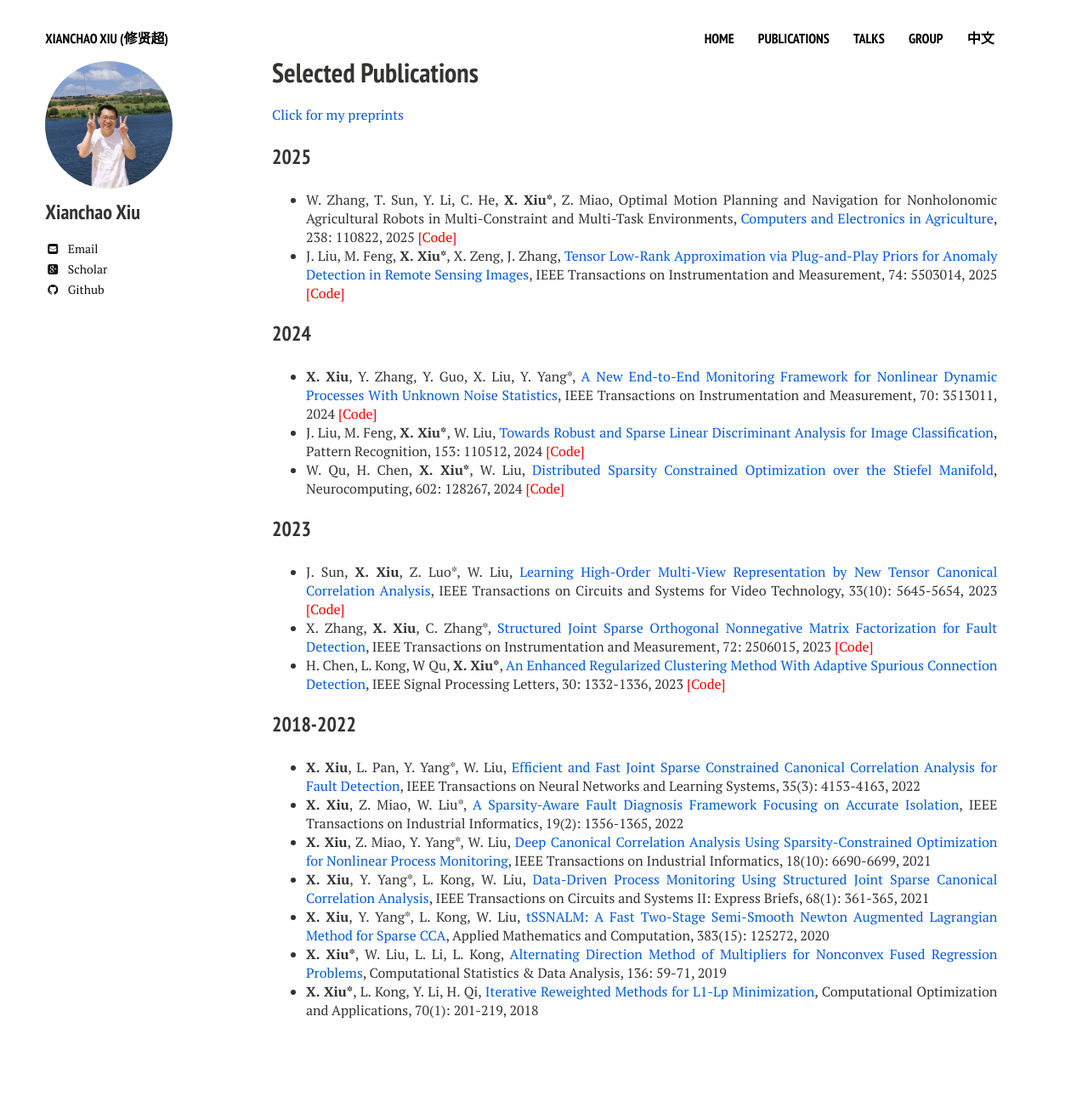
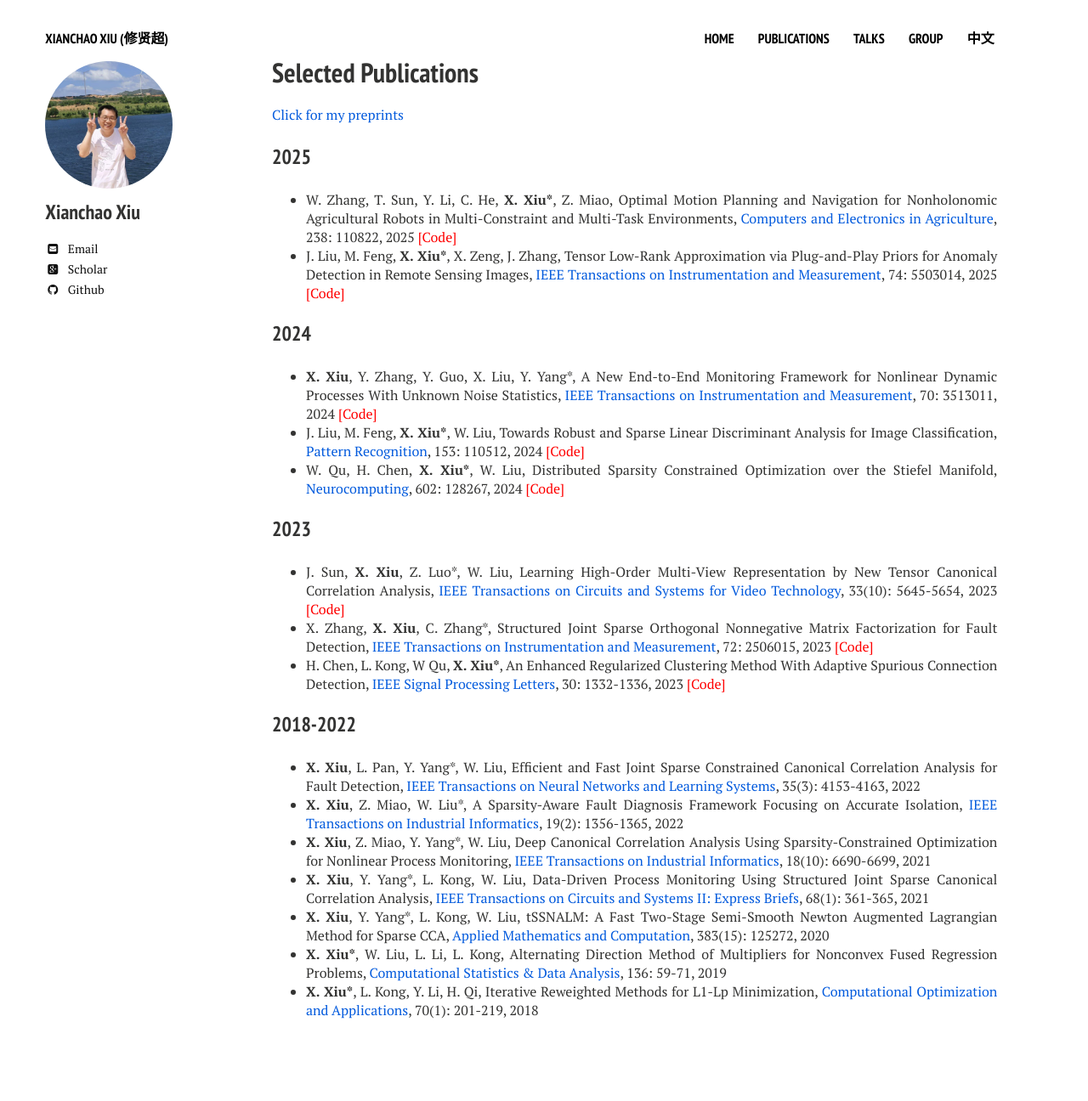
Before and after one commit to xianchaoxiu/xianchaoxiu.github.io, a Jekyll site: the page built from publications/index.md, in a window 1280 px wide. Shown: the whole page at 85% size. Built offline with Jekyll 4.4.1, drawn with Linux system fonts in a browser that asks for light colours; nearby versions of some CDN libraries.

Commit message:
Update index.md

```diff
--- a/publications/index.md
+++ b/publications/index.md
@@ -13,29 +13,29 @@ share: false
 ### 2025
 
 * W. Zhang, T. Sun, Y. Li, C. He, <b>X. Xiu*</b>, Z. Miao, Optimal Motion Planning and Navigation for Nonholonomic Agricultural Robots in Multi-Constraint and Multi-Task Environments, <a href="https://www.sciencedirect.com/science/article/pii/S0168169925009287" class="textlink" target="_blank">Computers and Electronics in Agriculture</a>, 238: 110822, 2025 <a href="https://github.com/xianchaoxiu/MPAR" class="textlink" target="_blank" style="color: red;">[Code]</a>
-* J. Liu, M. Feng, <b>X. Xiu*</b>, X. Zeng, J. Zhang, <a href="https://ieeexplore.ieee.org/document/10935754" class="textlink" target="_blank">Tensor Low-Rank Approximation via Plug-and-Play Priors for Anomaly Detection in Remote Sensing Images</a>, IEEE Transactions on Instrumentation and Measurement, 74: 5503014, 2025 <a href="https://github.com/xianchaoxiu/PnP-TLRA" class="textlink" target="_blank" style="color: red;">[Code]</a>
+* J. Liu, M. Feng, <b>X. Xiu*</b>, X. Zeng, J. Zhang, Tensor Low-Rank Approximation via Plug-and-Play Priors for Anomaly Detection in Remote Sensing Images, <a href="https://ieeexplore.ieee.org/document/10935754" class="textlink" target="_blank">IEEE Transactions on Instrumentation and Measurement</a>, 74: 5503014, 2025 <a href="https://github.com/xianchaoxiu/PnP-TLRA" class="textlink" target="_blank" style="color: red;">[Code]</a>
 
 
 ### 2024
 
-* <b>X. Xiu</b>, Y. Zhang, Y. Guo, X. Liu, Y. Yang*, <a href="https://ieeexplore.ieee.org/abstract/document/10464356" class="textlink" target="_blank">A New End-to-End Monitoring Framework for Nonlinear Dynamic Processes With Unknown Noise Statistics</a>, IEEE Transactions on Instrumentation and Measurement, 70: 3513011, 2024 <a href="https://github.com/xianchaoxiu/DRNN" class="textlink" target="_blank" style="color: red;">[Code]</a>
-* J. Liu, M. Feng, <b>X. Xiu*</b>, W. Liu, <a href="https://www.sciencedirect.com/science/article/abs/pii/S0031320324002632" class="textlink" target="_blank">Towards Robust and Sparse Linear Discriminant Analysis for Image Classification</a>, Pattern Recognition, 153: 110512, 2024 <a href="https://github.com/EMXlight/RSLDAplus" class="textlink" target="_blank" style="color: red;">[Code]</a>
-* W. Qu, H. Chen, <b>X. Xiu*</b>, W. Liu, <a href="https://www.sciencedirect.com/science/article/abs/pii/S0925231224010385" class="textlink" target="_blank">Distributed Sparsity Constrained Optimization over the Stiefel Manifold</a>, Neurocomputing, 602: 128267, 2024 <a href="https://github.com/wtqu/DREAM" class="textlink" target="_blank" style="color: red;">[Code]</a>
+* <b>X. Xiu</b>, Y. Zhang, Y. Guo, X. Liu, Y. Yang*, A New End-to-End Monitoring Framework for Nonlinear Dynamic Processes With Unknown Noise Statistics, <a href="https://ieeexplore.ieee.org/abstract/document/10464356" class="textlink" target="_blank">IEEE Transactions on Instrumentation and Measurement</a>, 70: 3513011, 2024 <a href="https://github.com/xianchaoxiu/DRNN" class="textlink" target="_blank" style="color: red;">[Code]</a>
+* J. Liu, M. Feng, <b>X. Xiu*</b>, W. Liu, Towards Robust and Sparse Linear Discriminant Analysis for Image Classification, <a href="https://www.sciencedirect.com/science/article/abs/pii/S0031320324002632" class="textlink" target="_blank">Pattern Recognition</a>, 153: 110512, 2024 <a href="https://github.com/EMXlight/RSLDAplus" class="textlink" target="_blank" style="color: red;">[Code]</a>
+* W. Qu, H. Chen, <b>X. Xiu*</b>, W. Liu, Distributed Sparsity Constrained Optimization over the Stiefel Manifold, <a href="https://www.sciencedirect.com/science/article/abs/pii/S0925231224010385" class="textlink" target="_blank">Neurocomputing</a>, 602: 128267, 2024 <a href="https://github.com/wtqu/DREAM" class="textlink" target="_blank" style="color: red;">[Code]</a>
 
 
 ### 2023
 
-* J. Sun, <b>X. Xiu</b>, Z. Luo*, W. Liu, <a href="https://ieeexplore.ieee.org/abstract/document/10091146" class="textlink" target="_blank">Learning High-Order Multi-View Representation by New Tensor Canonical Correlation Analysis</a>, IEEE Transactions on Circuits and Systems for Video Technology, 33(10): 5645-5654, 2023  <a href="https://github.com/xianchaoxiu/TCCA" class="textlink" target="_blank" style="color: red;">[Code]</a>
-* X. Zhang, <b>X. Xiu</b>, C. Zhang*, <a href="https://ieeexplore.ieee.org/abstract/document/10036023" class="textlink" target="_blank">Structured Joint Sparse Orthogonal Nonnegative Matrix Factorization for Fault Detection</a>, IEEE Transactions on Instrumentation and Measurement, 72: 2506015, 2023  <a href="https://github.com/xianchaoxiu/SJSONMF" class="textlink" target="_blank" style="color: red;">[Code]</a>
-* H. Chen, L. Kong, W Qu, <b>X. Xiu*</b>, <a href="https://ieeexplore.ieee.org/abstract/document/10252040" class="textlink" target="_blank">An Enhanced Regularized Clustering Method With Adaptive Spurious Connection Detection</a>, IEEE Signal Processing Letters, 30: 1332-1336, 2023 <a href="https://github.com/xianchaoxiu/ERC" class="textlink" target="_blank" style="color: red;">[Code]</a>
+* J. Sun, <b>X. Xiu</b>, Z. Luo*, W. Liu, Learning High-Order Multi-View Representation by New Tensor Canonical Correlation Analysis, <a href="https://ieeexplore.ieee.org/abstract/document/10091146" class="textlink" target="_blank">IEEE Transactions on Circuits and Systems for Video Technology</a>, 33(10): 5645-5654, 2023  <a href="https://github.com/xianchaoxiu/TCCA" class="textlink" target="_blank" style="color: red;">[Code]</a>
+* X. Zhang, <b>X. Xiu</b>, C. Zhang*, Structured Joint Sparse Orthogonal Nonnegative Matrix Factorization for Fault Detection, <a href="https://ieeexplore.ieee.org/abstract/document/10036023" class="textlink" target="_blank">IEEE Transactions on Instrumentation and Measurement</a>, 72: 2506015, 2023  <a href="https://github.com/xianchaoxiu/SJSONMF" class="textlink" target="_blank" style="color: red;">[Code]</a>
+* H. Chen, L. Kong, W Qu, <b>X. Xiu*</b>, An Enhanced Regularized Clustering Method With Adaptive Spurious Connection Detection, <a href="https://ieeexplore.ieee.org/abstract/document/10252040" class="textlink" target="_blank">IEEE Signal Processing Letters</a>, 30: 1332-1336, 2023 <a href="https://github.com/xianchaoxiu/ERC" class="textlink" target="_blank" style="color: red;">[Code]</a>
 
 
 ### 2018-2022
 
-* <b>X. Xiu</b>, L. Pan, Y. Yang*, W. Liu, <a href="https://ieeexplore.ieee.org/document/9887978" class="textlink" target="_blank">Efficient and Fast Joint Sparse Constrained Canonical Correlation Analysis for Fault Detection</a>, IEEE Transactions on Neural Networks and Learning Systems, 35(3): 4153-4163, 2022
-* <b>X. Xiu</b>, Z. Miao, W. Liu*, <a href="https://ieeexplore.ieee.org/abstract/document/9788040" class="textlink" target="_blank">A Sparsity-Aware Fault Diagnosis Framework Focusing on Accurate Isolation</a>, IEEE Transactions on Industrial Informatics, 19(2): 1356-1365, 2022
-* <b>X. Xiu</b>, Z. Miao, Y. Yang*, W. Liu, <a href="https://ieeexplore.ieee.org/document/9583864" class="textlink" target="_blank">Deep Canonical Correlation Analysis Using Sparsity-Constrained Optimization for Nonlinear Process Monitoring</a>, IEEE Transactions on Industrial Informatics, 18(10): 6690-6699, 2021
-* <b>X. Xiu</b>, Y. Yang*, L. Kong, W. Liu, <a href="https://ieeexplore.ieee.org/abstract/document/9068308/" class="textlink" target="_blank">Data-Driven Process Monitoring Using Structured Joint Sparse Canonical Correlation Analysis</a>, IEEE Transactions on Circuits and Systems II: Express Briefs, 68(1): 361-365, 2021
-* <b>X. Xiu</b>, Y. Yang*, L. Kong, W. Liu, <a href="https://www.sciencedirect.com/science/article/abs/pii/S0096300320302411" class="textlink" target="_blank">tSSNALM: A Fast Two-Stage Semi-Smooth Newton Augmented Lagrangian Method for Sparse CCA</a>, Applied Mathematics and Computation, 383(15): 125272, 2020
-* <b>X. Xiu*</b>, W. Liu, L. Li, L. Kong, <a href="https://www.sciencedirect.com/science/article/abs/pii/S0167947319300039" class="textlink" target="_blank">Alternating Direction Method of Multipliers for Nonconvex Fused Regression Problems</a>, Computational Statistics & Data Analysis, 136: 59-71, 2019
-* <b>X. Xiu*</b>, L. Kong, Y. Li, H. Qi, <a href="https://link.springer.com/article/10.1007/s10589-017-9977-7" class="textlink" target="_blank">Iterative Reweighted Methods for L1-Lp Minimization</a>, Computational Optimization and Applications, 70(1): 201-219, 2018
+* <b>X. Xiu</b>, L. Pan, Y. Yang*, W. Liu, Efficient and Fast Joint Sparse Constrained Canonical Correlation Analysis for Fault Detection, <a href="https://ieeexplore.ieee.org/document/9887978" class="textlink" target="_blank">IEEE Transactions on Neural Networks and Learning Systems</a>, 35(3): 4153-4163, 2022
+* <b>X. Xiu</b>, Z. Miao, W. Liu*, A Sparsity-Aware Fault Diagnosis Framework Focusing on Accurate Isolation, <a href="https://ieeexplore.ieee.org/abstract/document/9788040" class="textlink" target="_blank">IEEE Transactions on Industrial Informatics</a>, 19(2): 1356-1365, 2022
+* <b>X. Xiu</b>, Z. Miao, Y. Yang*, W. Liu, Deep Canonical Correlation Analysis Using Sparsity-Constrained Optimization for Nonlinear Process Monitoring, <a href="https://ieeexplore.ieee.org/document/9583864" class="textlink" target="_blank">IEEE Transactions on Industrial Informatics</a>, 18(10): 6690-6699, 2021
+* <b>X. Xiu</b>, Y. Yang*, L. Kong, W. Liu, Data-Driven Process Monitoring Using Structured Joint Sparse Canonical Correlation Analysis, <a href="https://ieeexplore.ieee.org/abstract/document/9068308/" class="textlink" target="_blank">IEEE Transactions on Circuits and Systems II: Express Briefs</a>, 68(1): 361-365, 2021
+* <b>X. Xiu</b>, Y. Yang*, L. Kong, W. Liu, tSSNALM: A Fast Two-Stage Semi-Smooth Newton Augmented Lagrangian Method for Sparse CCA, <a href="https://www.sciencedirect.com/science/article/abs/pii/S0096300320302411" class="textlink" target="_blank">Applied Mathematics and Computation</a>, 383(15): 125272, 2020
+* <b>X. Xiu*</b>, W. Liu, L. Li, L. Kong, Alternating Direction Method of Multipliers for Nonconvex Fused Regression Problems, <a href="https://www.sciencedirect.com/science/article/abs/pii/S0167947319300039" class="textlink" target="_blank">Computational Statistics & Data Analysis</a>, 136: 59-71, 2019
+* <b>X. Xiu*</b>, L. Kong, Y. Li, H. Qi, Iterative Reweighted Methods for L1-Lp Minimization, <a href="https://link.springer.com/article/10.1007/s10589-017-9977-7" class="textlink" target="_blank">Computational Optimization and Applications</a>, 70(1): 201-219, 2018
```
